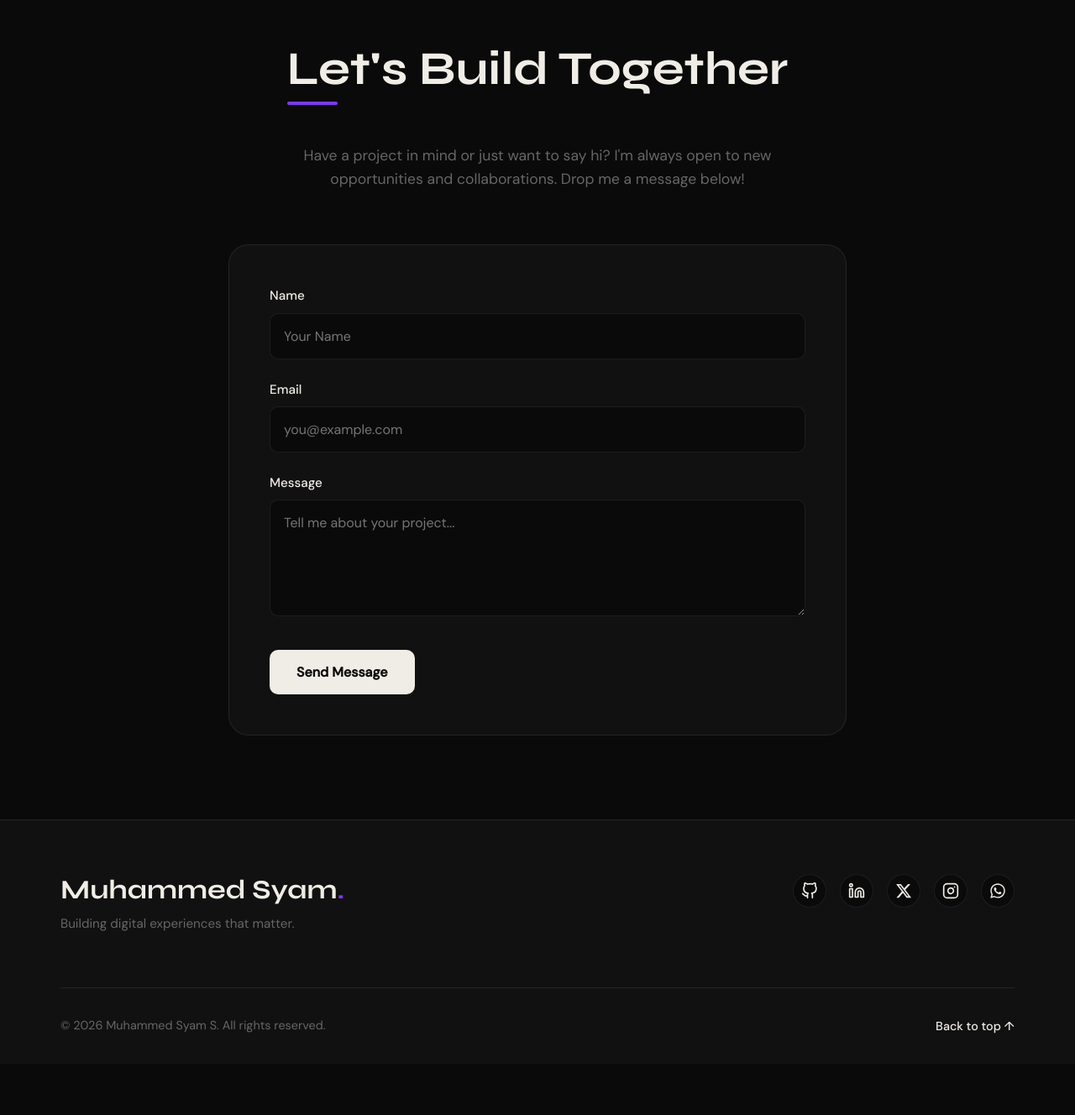
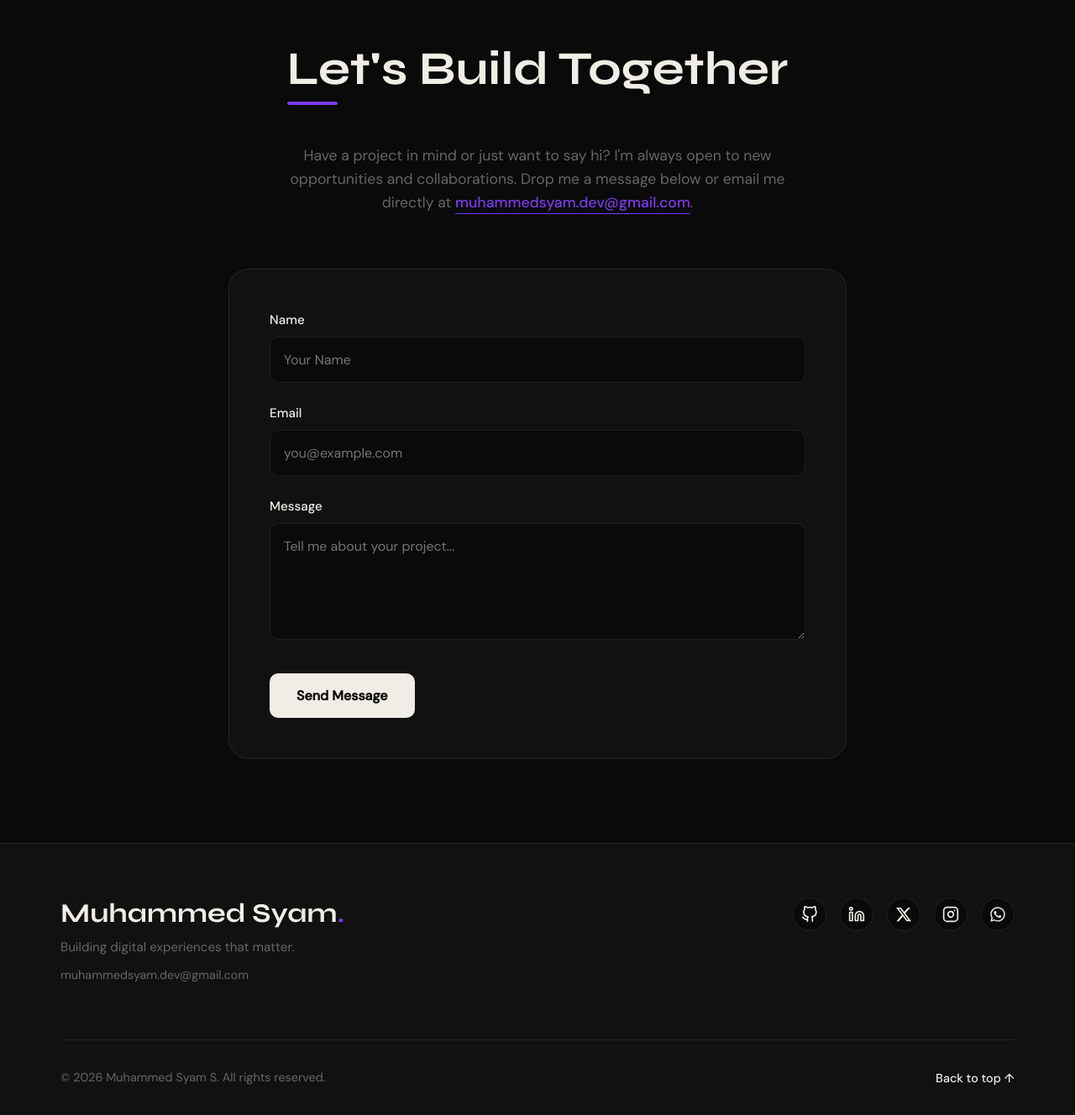
Before and after one commit to MuhammedSyamS/Mern-Stack-Engineer, a React (Vite) app: page / in a window 1280 px wide. Shown: the part 5198-6526 px from the top of the page at 84% size. Before the commit the page ends 6465 px from the top, so only its background shows below. Built offline with nearby package versions, Linux system fonts and the light colour scheme.

Commit message:
feat: add direct email links to contact and footer

```diff
--- a/src/components/Contact/Contact.jsx
+++ b/src/components/Contact/Contact.jsx
@@ -65,7 +65,7 @@ const Contact = () => {
           <h2 className="section-title">Let's Build Together</h2>
           <p className={styles.subtitle}>
             Have a project in mind or just want to say hi? I'm always open to new opportunities
-            and collaborations. Drop me a message below!
+            and collaborations. Drop me a message below or email me directly at <a href="mailto:muhammedsyam.dev@gmail.com" className={styles.emailLink}>muhammedsyam.dev@gmail.com</a>.
           </p>
         </motion.div>
 
--- a/src/components/Contact/Contact.module.css
+++ b/src/components/Contact/Contact.module.css
@@ -19,6 +19,20 @@
   font-size: 1.1rem;
   max-width: 600px;
   margin: 1.5rem auto 0;
+}
+
+.emailLink {
+  color: var(--accent);
+  font-weight: 500;
+  text-decoration: none;
+  border-bottom: 1px solid var(--accent);
+  padding-bottom: 2px;
+  transition: var(--transition);
+}
+
+.emailLink:hover {
+  color: var(--accent2);
+  border-bottom-color: var(--accent2);
 }
 
 .formContainer {
--- a/src/components/Footer/Footer.jsx
+++ b/src/components/Footer/Footer.jsx
@@ -13,6 +13,7 @@ const Footer = () => {
           <div className={styles.brand}>
             <h2>Muhammed Syam<span>.</span></h2>
             <p>Building digital experiences that matter.</p>
+            <a href="mailto:muhammedsyam.dev@gmail.com" className={styles.footerEmail}>muhammedsyam.dev@gmail.com</a>
           </div>
 
           <div className={styles.socials}>
--- a/src/components/Footer/Footer.module.css
+++ b/src/components/Footer/Footer.module.css
@@ -33,6 +33,17 @@
 .brand p {
   color: var(--muted);
   font-size: 0.95rem;
+  margin-bottom: 0.5rem;
+}
+
+.footerEmail {
+  color: var(--muted);
+  font-size: 0.9rem;
+  transition: var(--transition);
+}
+
+.footerEmail:hover {
+  color: var(--accent);
 }
 
 .socials {
```
